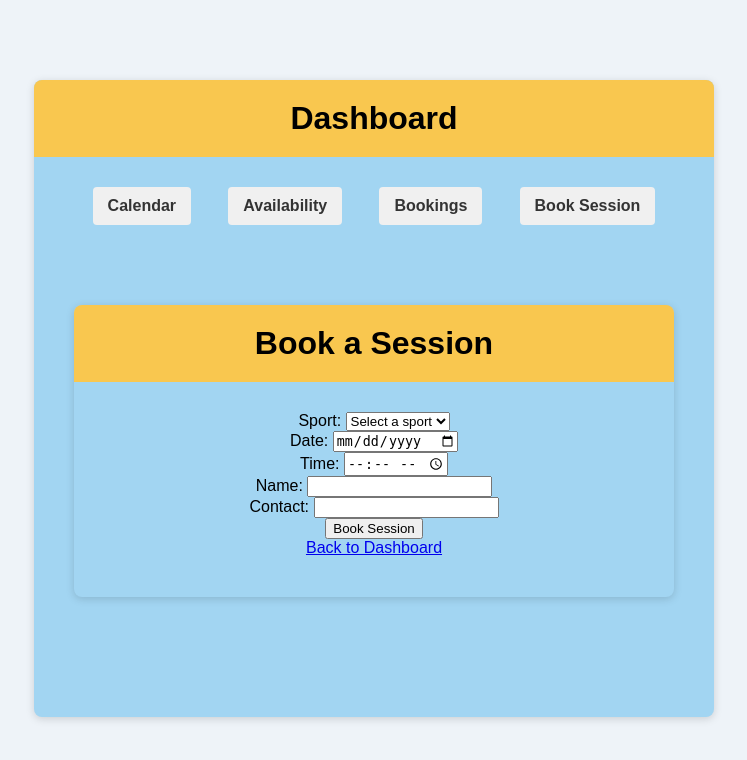
After one commit to kriishk45/Smart-Centre, a Flask app: page /book in a window 1280 px wide. The commit adds this page. Shown: the top 760 px of the page, without its empty margins (266-1013 px from the left). Run offline with Flask 3, Linux system fonts and the light colour scheme; the visitor is signed in with stand-in values (Sample User, id 1).

Commit message:
dashboard completed

```diff
--- a/app.py
+++ b/app.py
@@ -1,52 +1,13 @@
 from flask import Flask, render_template, redirect, url_for, session, flash, request
 
-app = Flask(__name__, template_folder='templates')
-app.secret_key = "your_secret_key"  # Keep this safe in production
+app = Flask(__name__)
+app.secret_key = "your_secret_key"
 
-# Login route (default landing)
-@app.route('/', methods=['GET', 'POST'])
-def login():
-    if session.get('logged_in'):
-        return redirect(url_for('dashboard'))
-
-    error = None
-    if request.method == 'POST':
-        username = request.form.get('username')
-        password = request.form.get('password')
-        if username == 'admin' and password == 'password':
-            session['logged_in'] = True
-            flash("Logged in successfully!", "success")
-            return redirect(url_for('dashboard'))
-        else:
-            error = "Invalid username or password."
-    return render_template('login.html', error=error)
-
-@app.route('/dashboard')
-def dashboard():
-    if not session.get('logged_in'):
-        return redirect(url_for('login'))
-    return render_template('dashboard.html')
-
-# ... (other routes for availability, calendar, book, bookings) ...
-
-
-from flask import Flask, render_template, request, redirect, url_for, session, flash
-
-app = Flask(__name__)
-app.secret_key = "your_secret_key"  # Keep this secret!
-
-# Dummy credentials
 VALID_USER = "admin"
 VALID_PASS = "password"
-
-# In-memory storage for bookings
 bookings = []
 
-@app.route('/')
-def home():
-    return redirect(url_for('login'))
-
-@app.route('/login', methods=['GET', 'POST'])
+@app.route('/', methods=['GET', 'POST'])
 def login():
     if session.get('logged_in'):
         return redirect(url_for('dashboard'))
@@ -79,11 +40,10 @@ def dashboard():
 def availability():
     if not session.get('logged_in'):
         return redirect(url_for('login'))
-    # Example static availability
     slots = [
         {'day': 'Monday', 'available': True},
         {'day': 'Tuesday', 'available': False},
-        {'day': 'Wednesday', 'available': True}
+        {'day': 'Wednesday', 'available': True},
     ]
     return render_template('availability.html', slots=slots)
 
@@ -91,7 +51,6 @@ def availability():
 def calendar():
     if not session.get('logged_in'):
         return redirect(url_for('login'))
-    # Example dates
     dates = ['2025-08-21', '2025-08-22', '2025-08-23']
     return render_template('calendar.html', dates=dates)
 
@@ -107,11 +66,8 @@ def book():
         contact = request.form.get('contact')
         if all([sport, date, time, name, contact]):
             bookings.append({
-                'sport': sport,
-                'date': date,
-                'time': time,
-                'name': name,
-                'contact': contact
+                'sport': sport, 'date': date, 'time': time,
+                'name': name, 'contact': contact
             })
             flash("Booked successfully!", "success")
             return redirect(url_for('view_bookings'))
--- a/templates/base.html
+++ b/templates/base.html
@@ -27,8 +27,8 @@
     <nav>
       <a href="{{ url_for('calendar') }}">Calendar</a>
       <a href="{{ url_for('availability') }}">Availability</a>
-      <a href="{{ url_for('bookings') }}">Bookings</a>
-      <a href="{{ url_for('appointments') }}">My Appointments</a>
+      <a href="{{ url_for('view_bookings') }}">Bookings</a>
+      <a href="{{ url_for('book') }}">Book Session</a>
     </nav>
     <div class="content">
       {% block content %}{% endblock %}
--- /dev/null
+++ b/templates/book.html
@@ -0,0 +1,48 @@
+{% extends "base.html" %}
+
+{% block title %}Book a Session{% endblock %}
+
+{% block content %}
+<div class="container">
+    <h1>Book a Session</h1>
+
+    <form method="POST" action="{{ url_for('book') }}">
+        <div class="form-group">
+            <label for="sport">Sport:</label>
+            <select name="sport" id="sport" required>
+                <option value="">Select a sport</option>
+                <option value="Basketball">Basketball</option>
+                <option value="Tennis">Tennis</option>
+                <option value="Soccer">Soccer</option>
+                <option value="Volleyball">Volleyball</option>
+            </select>
+        </div>
+
+        <div class="form-group">
+            <label for="date">Date:</label>
+            <input type="date" name="date" id="date" required>
+        </div>
+
+        <div class="form-group">
+            <label for="time">Time:</label>
+            <input type="time" name="time" id="time" required>
+        </div>
+
+        <div class="form-group">
+            <label for="name">Name:</label>
+            <input type="text" name="name" id="name" required>
+        </div>
+
+        <div class="form-group">
+            <label for="contact">Contact:</label>
+            <input type="text" name="contact" id="contact" required>
+        </div>
+
+        <button type="submit" class="btn btn-primary">Book Session</button>
+    </form>
+
+    <div class="mt-3">
+        <a href="{{ url_for('dashboard') }}" class="btn btn-secondary">Back to Dashboard</a>
+    </div>
+</div>
+{% endblock %}
```
